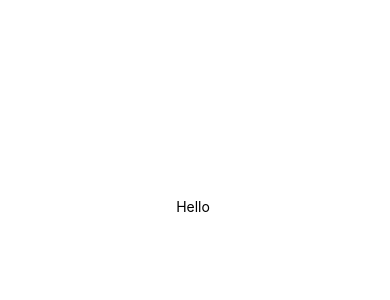
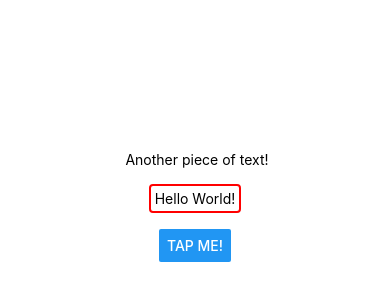
Before and after one commit to akshaykamath45/Goals-App, a React Native app: screen / in a window 390 px wide. Shown: the part 216-516 px from the top of the page. Built offline with nearby package versions, Linux system fonts and the light colour scheme.

Commit message:
working with core components and inline style

```diff
--- a/App.js
+++ b/App.js
@@ -1,11 +1,23 @@
-import { StatusBar } from 'expo-status-bar';
-import { StyleSheet, Text, View } from 'react-native';
+import { StyleSheet, Text, View, Button } from "react-native";
 
 export default function App() {
   return (
     <View style={styles.container}>
-      <Text>Hello </Text>
-      <StatusBar style="auto" />
+      <View>
+        <Text> Another piece of text!</Text>
+      </View>
+      <Text
+        style={{
+          margin: 16,
+          borderWidth: 2,
+          borderColor: "red",
+          borderRadius: 4,
+          padding: 4,
+        }}
+      >
+        Hello World!
+      </Text>
+      <Button title="Tap me!" />
     </View>
   );
 }
@@ -13,8 +25,8 @@ export default function App() {
 const styles = StyleSheet.create({
   container: {
     flex: 1,
-    backgroundColor: '#fff',
-    alignItems: 'center',
-    justifyContent: 'center',
+    backgroundColor: "#fff",
+    alignItems: "center",
+    justifyContent: "center",
   },
 });
```
